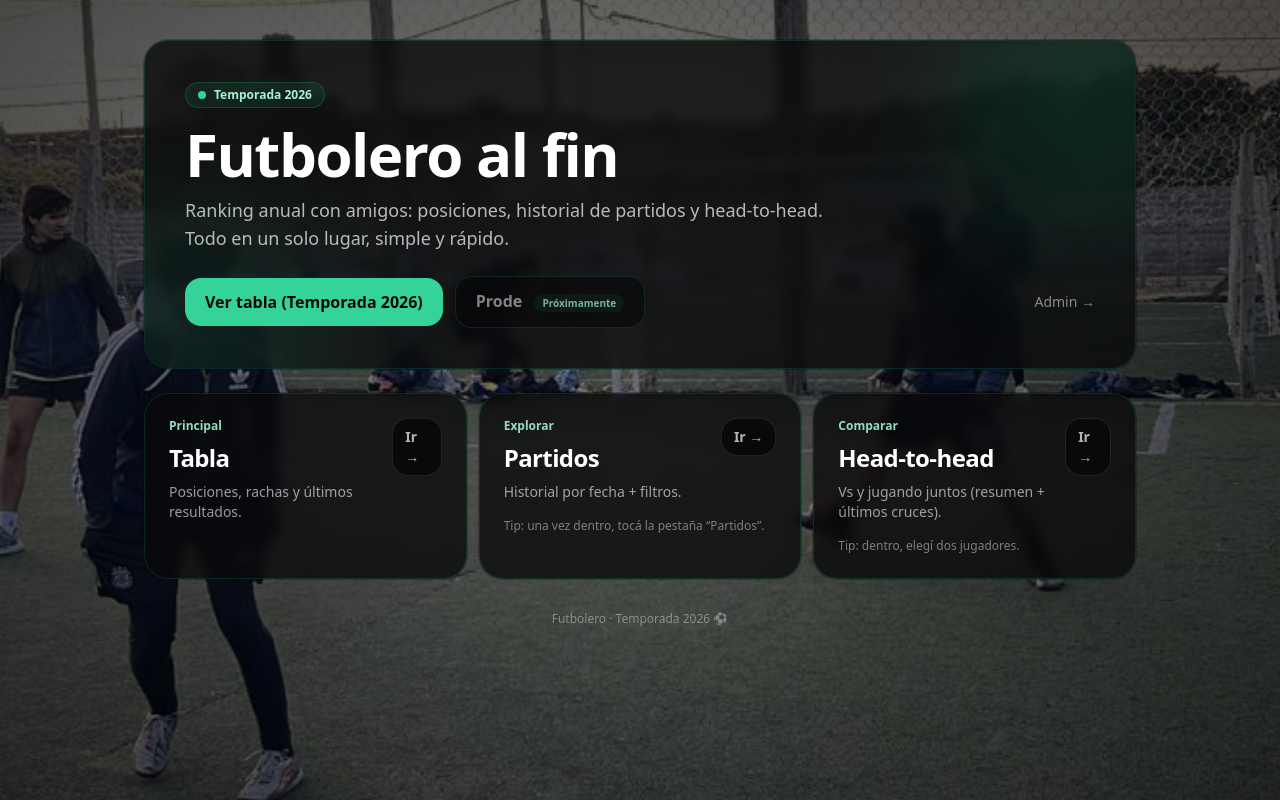
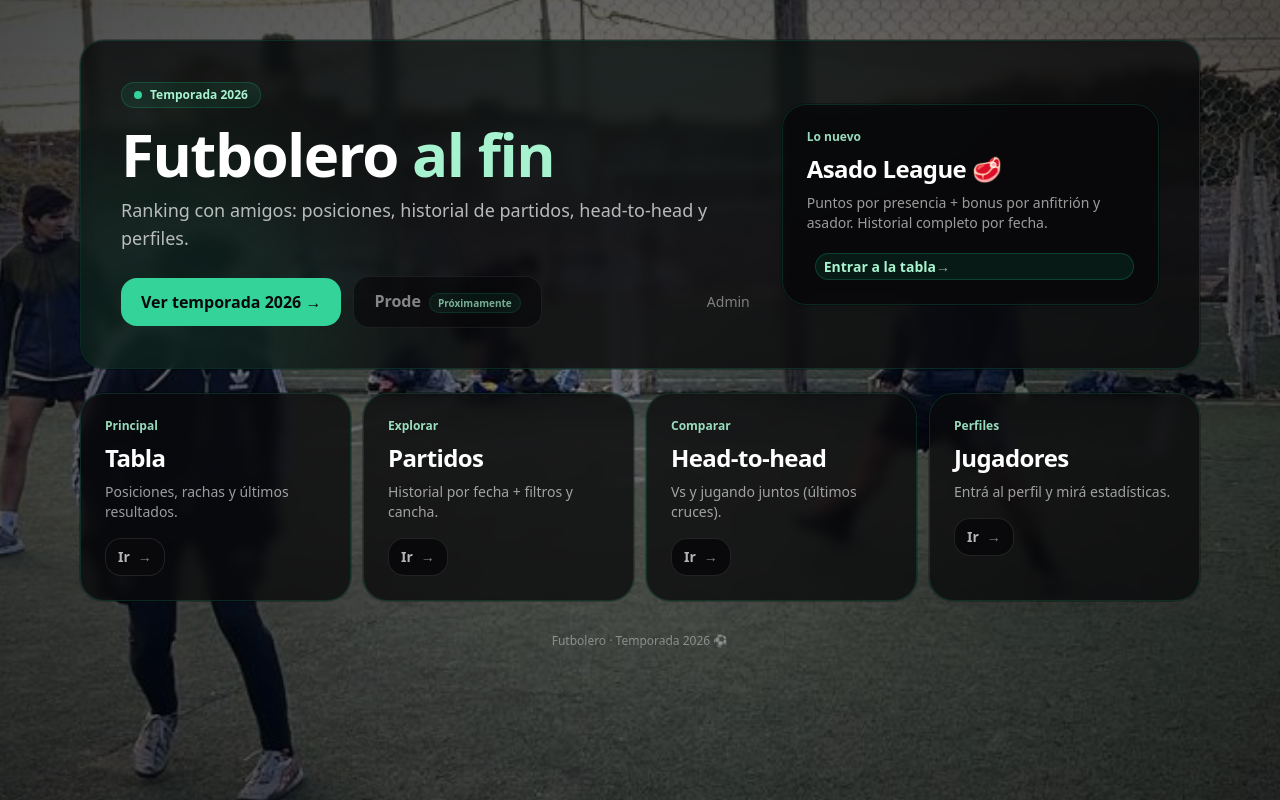
Before and after one commit to lucasconfalonieri/fut5-amigos, a Next.js app: page / in a window 1280 px wide. Built offline with nearby package versions, Linux system fonts and the light colour scheme.

Commit message:
feat(ui): revamp landing page + quick links to season tabs

```diff
--- a/src/app/page.tsx
+++ b/src/app/page.tsx
@@ -3,69 +3,92 @@ import Link from "next/link";
 export default function Home() {
   return (
     <main className="min-h-screen bg-transparent text-white">
-      <div className="mx-auto max-w-5xl px-4 py-10">
+      <div className="mx-auto max-w-6xl px-4 py-10">
+        {/* HERO */}
         <div className="card-solid relative overflow-hidden rounded-3xl p-7 sm:p-10">
-          <div className="pointer-events-none absolute -top-24 -right-24 h-72 w-72 rounded-full bg-emerald-500/15 blur-3xl" />
-          <div className="pointer-events-none absolute -bottom-28 -left-24 h-72 w-72 rounded-full bg-emerald-400/10 blur-3xl" />
+          {/* glows */}
+          <div className="pointer-events-none absolute -top-32 -right-28 h-80 w-80 rounded-full bg-emerald-500/18 blur-3xl" />
+          <div className="pointer-events-none absolute -bottom-36 -left-28 h-96 w-96 rounded-full bg-emerald-400/10 blur-3xl" />
+          <div className="pointer-events-none absolute inset-0 opacity-[0.10] [background:radial-gradient(700px_350px_at_50%_0%,rgba(16,185,129,0.45),transparent_60%)]" />
 
-          <div className="relative z-10">
+          <div className="relative z-10 grid gap-8 lg:grid-cols-[1.25fr_0.75fr] lg:items-center">
+            {/* copy */}
+            <div>
               <div className="inline-flex items-center gap-2 rounded-full border border-emerald-500/25 bg-emerald-500/10 px-3 py-1 text-xs font-semibold text-emerald-200">
                 <span className="h-2 w-2 rounded-full bg-emerald-400" />
                 Temporada 2026
               </div>
 
               <h1 className="mt-4 text-4xl sm:text-6xl font-extrabold tracking-tight">
-              Futbolero al fin
+                Futbolero <span className="text-emerald-200">al fin</span>
               </h1>
 
               <p className="mt-3 max-w-2xl text-base sm:text-lg text-white/70">
-              Ranking anual con amigos: posiciones, historial de partidos y head-to-head.
-              Todo en un solo lugar, simple y rápido.
+                Ranking con amigos: posiciones, historial de partidos, head-to-head y perfiles.
               </p>
 
+              {/* CTAs */}
               <div className="mt-6 flex flex-wrap items-center gap-3">
                 <Link
                   href="/season/1?tab=table"
                   className="rounded-2xl bg-emerald-400 px-5 py-3 text-sm sm:text-base font-extrabold text-zinc-950 hover:bg-emerald-300"
                 >
-                Ver tabla (Temporada 2026)
+                  Ver temporada 2026 →
                 </Link>
 
                 <button
                   type="button"
                   disabled
-                className="rounded-2xl border border-emerald-500/25 bg-zinc-950 px-5 py-3 text-sm sm:text-base font-semibold text-white/70 opacity-70 cursor-not-allowed"
+                  className="rounded-2xl border border-white/10 bg-zinc-950 px-5 py-3 text-sm sm:text-base font-semibold text-white/70 opacity-70 cursor-not-allowed"
                   title="Próximamente"
                 >
-                Prode <span className="ml-2 rounded-full bg-emerald-500/10 px-2 py-0.5 text-[10px] font-semibold text-emerald-200">Próximamente</span>
+                  Prode
+                  <span className="ml-2 rounded-full border border-emerald-500/25 bg-emerald-500/10 px-2 py-0.5 text-[10px] font-semibold text-emerald-200">
+                    Próximamente
+                  </span>
                 </button>
 
                 <Link
                   href="/admin/1"
-                className="ml-auto text-xs sm:text-sm font-medium text-white/50 hover:text-emerald-200"
+                  className="sm:ml-auto text-xs sm:text-sm font-medium text-white/45 hover:text-emerald-200"
                 >
-                Admin →
+                  Admin
+                </Link>
+              </div>
+            </div>
+
+            {/* side card (feature highlight) */}
+            <div className="card-solid rounded-3xl p-6">
+              <div className="text-xs font-semibold text-emerald-200/90">Lo nuevo</div>
+              <div className="mt-2 text-2xl font-extrabold tracking-tight">Asado League 🥩</div>
+              <p className="mt-2 text-sm text-white/60">
+                Puntos por presencia + bonus por anfitrión y asador. Historial completo por fecha.
+              </p>
+
+              <div className="mt-5 grid gap-2">
+                <Link
+                  href="/season/1?tab=asados"
+                  className="ml-2 rounded-full border border-emerald-500/25 bg-emerald-500/10 px-2 py-0.5 text-[14px] font-semibold text-emerald-200"
+                >
+                  Entrar a la tabla
+                  <span className="text-white/60">→</span>
                 </Link>
               </div>
             </div>
           </div>
+        </div>
 
-        <section className="mt-6 grid gap-3 md:grid-cols-3">
+        {/* FEATURE CARDS */}
+        <section className="mt-6 grid gap-3 md:grid-cols-2 lg:grid-cols-4">
           <Link
             href="/season/1?tab=table"
             className="card-solid group rounded-3xl p-6 hover:border-emerald-500/30"
           >
-            <div className="flex items-start justify-between gap-4">
-              <div>
             <div className="text-xs font-semibold text-emerald-200/90">Principal</div>
             <h2 className="mt-2 text-2xl font-extrabold tracking-tight">Tabla</h2>
-                <p className="mt-2 text-sm text-white/60">
-                  Posiciones, rachas y últimos resultados.
-                </p>
-              </div>
-              <div className="rounded-2xl border border-white/10 bg-zinc-950 px-3 py-2 text-sm font-semibold text-white/70 group-hover:text-white">
-                Ir →
-              </div>
+            <p className="mt-2 text-sm text-white/60">Posiciones, rachas y últimos resultados.</p>
+            <div className="mt-4 inline-flex items-center gap-2 rounded-2xl border border-white/10 bg-zinc-950 px-3 py-2 text-sm font-semibold text-white/70 group-hover:text-white">
+              Ir <span className="text-white/50">→</span>
             </div>
           </Link>
 
@@ -73,21 +96,11 @@ export default function Home() {
             href="/season/1?tab=matches"
             className="card-solid group rounded-3xl p-6 hover:border-emerald-500/30"
           >
-            <div className="flex items-start justify-between gap-4">
-              <div>
             <div className="text-xs font-semibold text-emerald-200/90">Explorar</div>
             <h2 className="mt-2 text-2xl font-extrabold tracking-tight">Partidos</h2>
-                <p className="mt-2 text-sm text-white/60">
-                  Historial por fecha + filtros.
-                </p>
-              </div>
-              <div className="rounded-2xl border border-white/10 bg-zinc-950 px-3 py-2 text-sm font-semibold text-white/70 group-hover:text-white">
-                Ir →
-              </div>
-            </div>
-
-            <div className="mt-4 text-xs text-white/45">
-              Tip: una vez dentro, tocá la pestaña “Partidos”.
+            <p className="mt-2 text-sm text-white/60">Historial por fecha + filtros y cancha.</p>
+            <div className="mt-4 inline-flex items-center gap-2 rounded-2xl border border-white/10 bg-zinc-950 px-3 py-2 text-sm font-semibold text-white/70 group-hover:text-white">
+              Ir <span className="text-white/50">→</span>
             </div>
           </Link>
 
@@ -95,21 +108,23 @@ export default function Home() {
             href="/season/1?tab=h2h"
             className="card-solid group rounded-3xl p-6 hover:border-emerald-500/30"
           >
-            <div className="flex items-start justify-between gap-4">
-              <div>
             <div className="text-xs font-semibold text-emerald-200/90">Comparar</div>
             <h2 className="mt-2 text-2xl font-extrabold tracking-tight">Head-to-head</h2>
-                <p className="mt-2 text-sm text-white/60">
-                  Vs y jugando juntos (resumen + últimos cruces).
-                </p>
+            <p className="mt-2 text-sm text-white/60">Vs y jugando juntos (últimos cruces).</p>
+            <div className="mt-4 inline-flex items-center gap-2 rounded-2xl border border-white/10 bg-zinc-950 px-3 py-2 text-sm font-semibold text-white/70 group-hover:text-white">
+              Ir <span className="text-white/50">→</span>
             </div>
-              <div className="rounded-2xl border border-white/10 bg-zinc-950 px-3 py-2 text-sm font-semibold text-white/70 group-hover:text-white">
-                Ir →
-              </div>
-            </div>
+          </Link>
 
-            <div className="mt-4 text-xs text-white/45">
-              Tip: dentro, elegí dos jugadores.
+          <Link
+            href="/season/1/players"
+            className="card-solid group rounded-3xl p-6 hover:border-emerald-500/30"
+          >
+            <div className="text-xs font-semibold text-emerald-200/90">Perfiles</div>
+            <h2 className="mt-2 text-2xl font-extrabold tracking-tight">Jugadores</h2>
+            <p className="mt-2 text-sm text-white/60">Entrá al perfil y mirá estadísticas.</p>
+            <div className="mt-4 inline-flex items-center gap-2 rounded-2xl border border-white/10 bg-zinc-950 px-3 py-2 text-sm font-semibold text-white/70 group-hover:text-white">
+              Ir <span className="text-white/50">→</span>
             </div>
           </Link>
         </section>
--- a/src/lib/hooks/useAsadoStandings.ts
+++ b/src/lib/hooks/useAsadoStandings.ts
@@ -31,7 +31,6 @@ export function useAsadoStandings(
             setError(null);
             try {
                 const data = await listAsadoStandings(seasonId);
-                console.log("ASADO STANDINGS (from listAsadoStandings):", data);
                 if (alive) setRowsRaw(data);
             } catch (e: any) {
                 if (alive) setError(e?.message ?? "Error cargando tabla de asados");
@@ -46,7 +45,6 @@ export function useAsadoStandings(
     }, [seasonId, enabled]);
 
     const rows = useMemo<AsadoTableRow[]>(() => {
-        console.log("ASADO rowsRaw (before map):", rowsRaw);
         const mapped = rowsRaw.map((r) => ({
             playerId: r.playerId,
             displayName: playerNameById.get(r.playerId) ?? r.playerId,
@@ -56,7 +54,6 @@ export function useAsadoStandings(
             asador: (r as any).asador ?? 0,
             lastSeenAt: r.lastSeenAt,
         }));
-        console.log("ASADO rows (after map):", mapped);
         mapped.sort((a, b) => {
             if (b.points !== a.points) return b.points - a.points;
             if (b.attended !== a.attended) return b.attended - a.attended;
```
Lines whose indentation alone changed are shown as unchanged.
